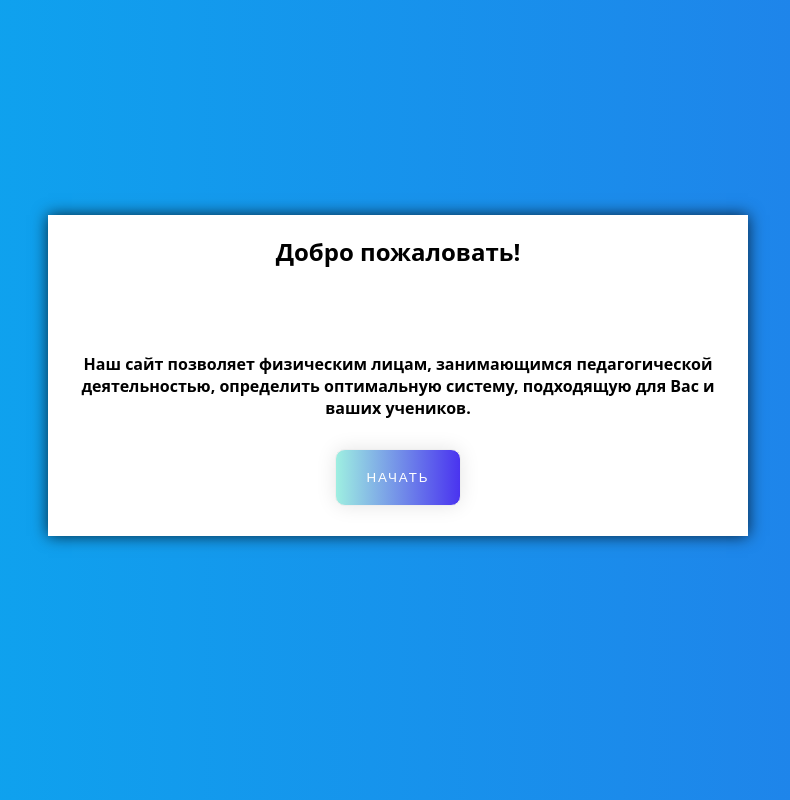
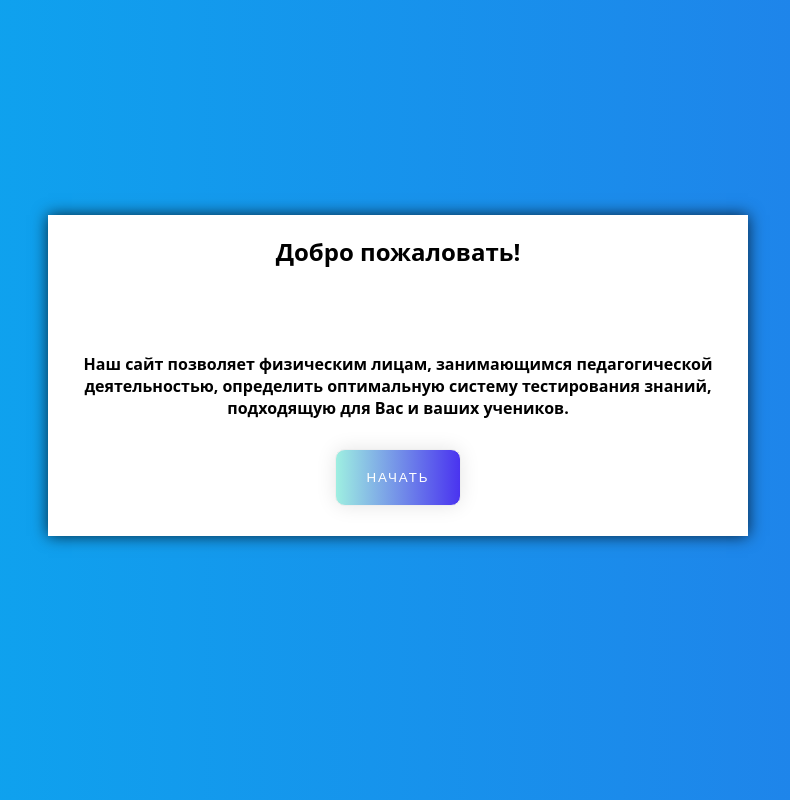
Before and after one commit to Artem29383/el-test, a plain HTML site: page index.html in a window 1280 px wide. Shown: the whole page, without its empty margins (242-1032 px from the left). Drawn offline with Linux system fonts and the light colour scheme.

Commit message:
Add files via upload

```diff
--- a/index.html
+++ b/index.html
@@ -13,7 +13,7 @@
 <div class="common">
   <div class="hello">
     <p class="ppp fz20">Добро пожаловать!</p>
-    <p class="ppp fz16 el">Наш сайт позволяет физическим лицам, занимающимся педагогической деятельностью, определить оптимальную систему, подходящую для Вас и ваших учеников.</p>
+    <p class="ppp fz16 el">Наш сайт позволяет физическим лицам, занимающимся педагогической деятельностью, определить оптимальную систему тестирования знаний, подходящую для Вас и ваших учеников.</p>
     <button id="begin">Начать</button>
   </div>
   <div class="container">
```
